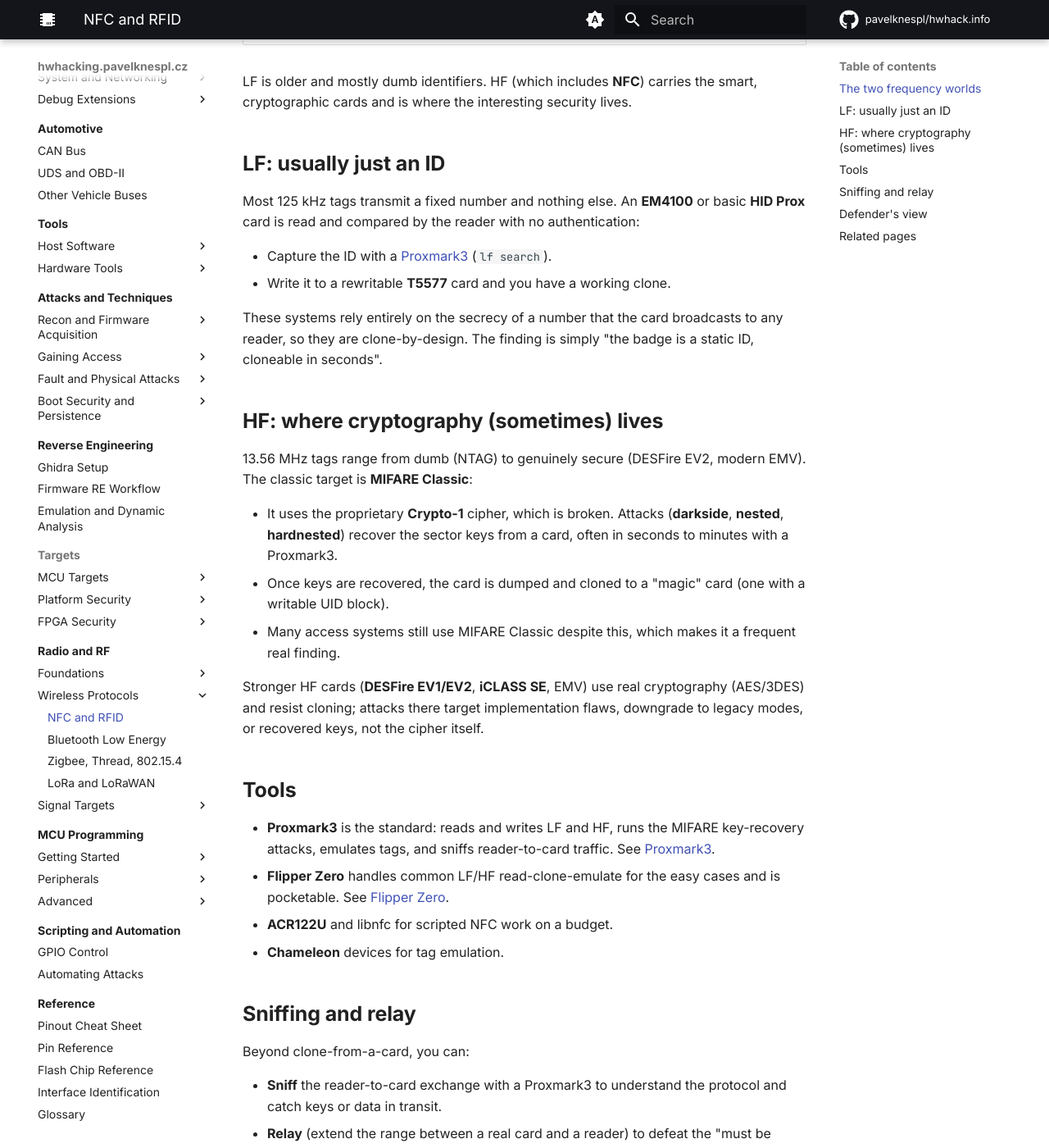
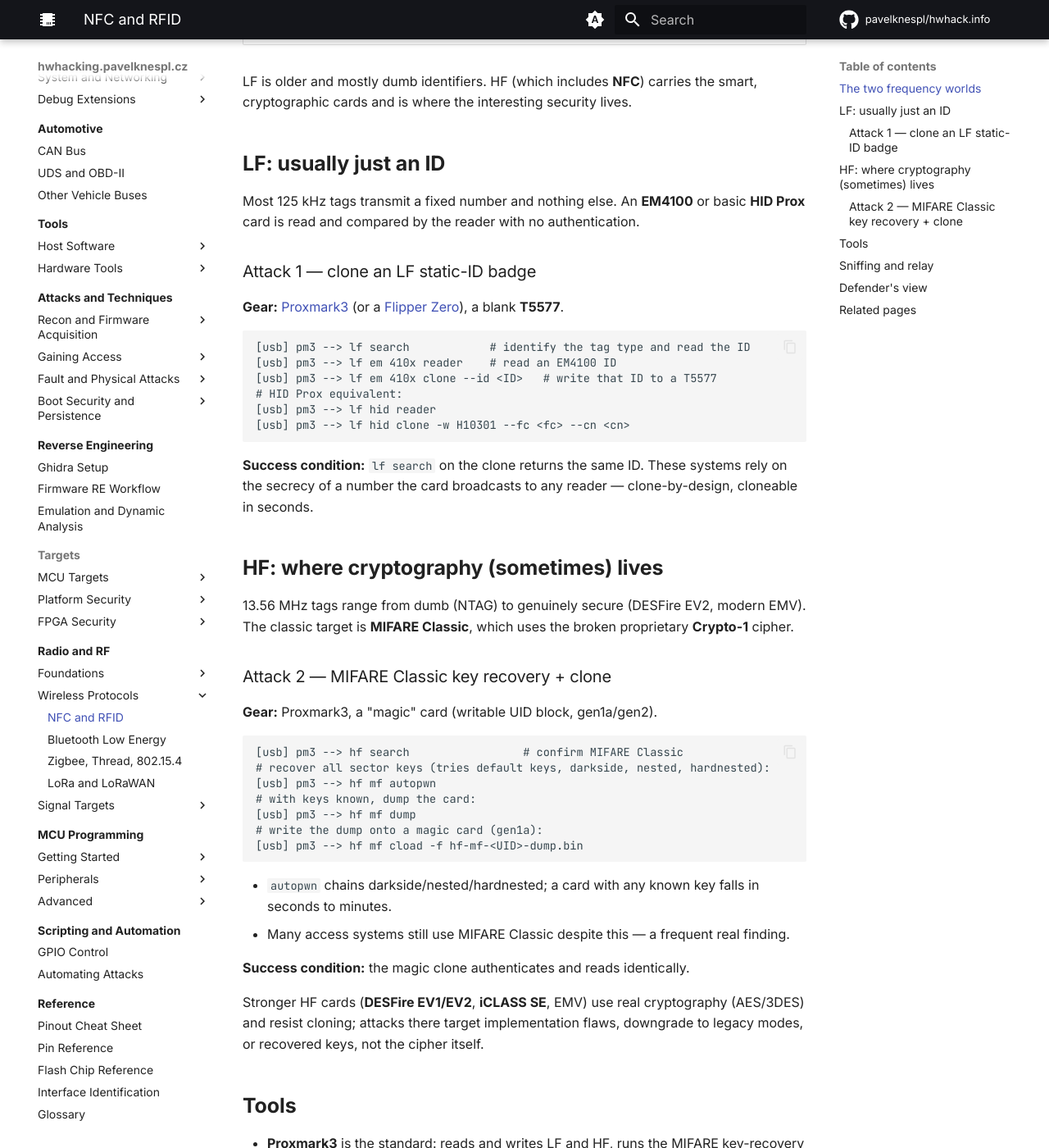
Before and after one commit to pavelknespl/HW-hacking-wiki, an MkDocs documentation site: the page built from docs/radio/nfc-rfid.md, in a window 1280 px wide and 1400 px high, scrolled down 526 px. Shown: the whole window at 82% size. Built offline with MkDocs 1.6.1 and Material for MkDocs 9.7.7, drawn with Linux system fonts in a browser that asks for light colours; comment, search, counter and statistics services are not loaded.

Commit message:
feat: add concrete attack recipes to protocols and radio pages
1-Wire: clone and SHA challenge-response analysis recipes. NFC/RFID:
Proxmark3 command sequences for LF static-ID clone and MIFARE Classic
autopwn+clone. BLE: unauthenticated-write, sniff+replay, and
btlejack/GATTacker hijack recipes with commands. Zigbee: KillerBee
network-key-at-join capture sequence. Core bus pages (uart/jtag/swd/
i2c/spi) and GPS already appropriately scoped, left as-is.

````diff
--- a/docs/protocols/one-wire.md
+++ b/docs/protocols/one-wire.md
@@ -36,6 +36,25 @@ The common security use of 1-Wire is consumable authentication: a printer, medic
 
 Either way, the workflow is to sniff the host-to-chip exchange, understand whether it is a plain read or a cryptographic challenge, and then either clone the value or attack the secret.
 
+### Attack 1 — clone an ID/EEPROM consumable
+
+**Target:** a host that only reads the ROM ID or an EEPROM value and compares it.
+**Gear:** a logic analyzer or 1-Wire master; a writable/blank 1-Wire part (or an MCU emulating one).
+
+Steps:
+
+1. Sniff the host↔chip exchange with the [1-Wire decoder](../software/logic-analyzers.md); record the 64-bit ROM ID and any EEPROM bytes read.
+2. On a Pi, confirm by reading the genuine part: `cat /sys/bus/w1/devices/<id>/*`.
+3. Write the captured ID/EEPROM onto a blank part, or bit-bang an MCU to answer with the recorded ROM command responses.
+4. Swap in the clone; the host accepts it.
+
+**Success condition:** host operates with the clone.
+
+### Attack 2 — analyze a SHA challenge-response part
+
+**Target:** DS28E/DS1961S-style chip that MACs a challenge.
+**Steps:** sniff several challenge/response pairs; check whether the challenge is static or reused (replayable), whether the host actually verifies the MAC (patch the host check per [secure elements](../attacks/secure-elements.md#attack-1-bypass-replay-the-host-side-decision-usually-the-weak-link)), and only then consider [side-channel](../attacks/side-channel.md) recovery of the secret during the MAC computation. The host's verification is usually weaker than the chip.
+
 ## Related pages
 
 - [Pin Reference](../reference/pin-reference.md)
--- a/docs/radio/nfc-rfid.md
+++ b/docs/radio/nfc-rfid.md
@@ -13,20 +13,45 @@ LF is older and mostly dumb identifiers. HF (which includes **NFC**) carries the
 
 ## LF: usually just an ID
 
-Most 125 kHz tags transmit a fixed number and nothing else. An **EM4100** or basic **HID Prox** card is read and compared by the reader with no authentication:
+Most 125 kHz tags transmit a fixed number and nothing else. An **EM4100** or basic **HID Prox** card is read and compared by the reader with no authentication.
 
-- Capture the ID with a [Proxmark3](../software/proxmark3.md) (`lf search`).
-- Write it to a rewritable **T5577** card and you have a working clone.
+### Attack 1 — clone an LF static-ID badge
 
-These systems rely entirely on the secrecy of a number that the card broadcasts to any reader, so they are clone-by-design. The finding is simply "the badge is a static ID, cloneable in seconds".
+**Gear:** [Proxmark3](../software/proxmark3.md) (or a [Flipper Zero](../software/flipper-zero.md)), a blank **T5577**.
+
+```
+[usb] pm3 --> lf search            # identify the tag type and read the ID
+[usb] pm3 --> lf em 410x reader    # read an EM4100 ID
+[usb] pm3 --> lf em 410x clone --id <ID>   # write that ID to a T5577
+# HID Prox equivalent:
+[usb] pm3 --> lf hid reader
+[usb] pm3 --> lf hid clone -w H10301 --fc <fc> --cn <cn>
+```
+
+**Success condition:** `lf search` on the clone returns the same ID. These systems rely on the secrecy of a number the card broadcasts to any reader — clone-by-design, cloneable in seconds.
 
 ## HF: where cryptography (sometimes) lives
 
-13.56 MHz tags range from dumb (NTAG) to genuinely secure (DESFire EV2, modern EMV). The classic target is **MIFARE Classic**:
+13.56 MHz tags range from dumb (NTAG) to genuinely secure (DESFire EV2, modern EMV). The classic target is **MIFARE Classic**, which uses the broken proprietary **Crypto-1** cipher.
 
-- It uses the proprietary **Crypto-1** cipher, which is broken. Attacks (**darkside**, **nested**, **hardnested**) recover the sector keys from a card, often in seconds to minutes with a Proxmark3.
-- Once keys are recovered, the card is dumped and cloned to a "magic" card (one with a writable UID block).
-- Many access systems still use MIFARE Classic despite this, which makes it a frequent real finding.
+### Attack 2 — MIFARE Classic key recovery + clone
+
+**Gear:** Proxmark3, a "magic" card (writable UID block, gen1a/gen2).
+
+```
+[usb] pm3 --> hf search                 # confirm MIFARE Classic
+# recover all sector keys (tries default keys, darkside, nested, hardnested):
+[usb] pm3 --> hf mf autopwn
+# with keys known, dump the card:
+[usb] pm3 --> hf mf dump
+# write the dump onto a magic card (gen1a):
+[usb] pm3 --> hf mf cload -f hf-mf-<UID>-dump.bin
+```
+
+- `autopwn` chains darkside/nested/hardnested; a card with any known key falls in seconds to minutes.
+- Many access systems still use MIFARE Classic despite this — a frequent real finding.
+
+**Success condition:** the magic clone authenticates and reads identically.
 
 Stronger HF cards (**DESFire EV1/EV2**, **iCLASS SE**, EMV) use real cryptography (AES/3DES) and resist cloning; attacks there target implementation flaws, downgrade to legacy modes, or recovered keys, not the cipher itself.
 
````
Also changed, not shown: docs/radio/ble.md (+34 -7 lines), docs/radio/zigbee-thread.md (+17 -4 lines).
